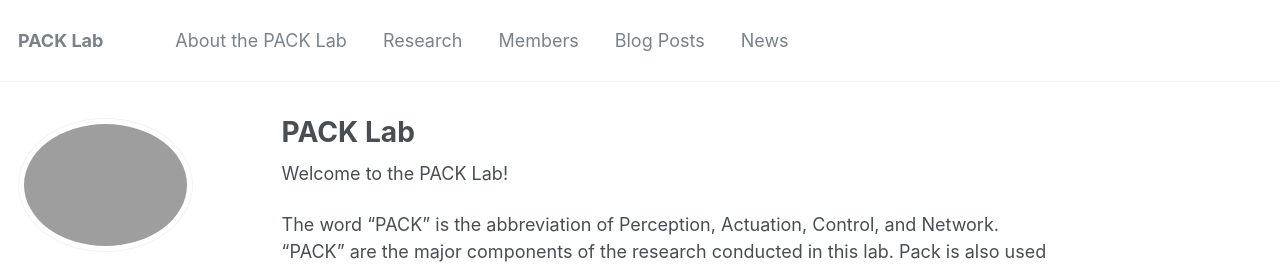
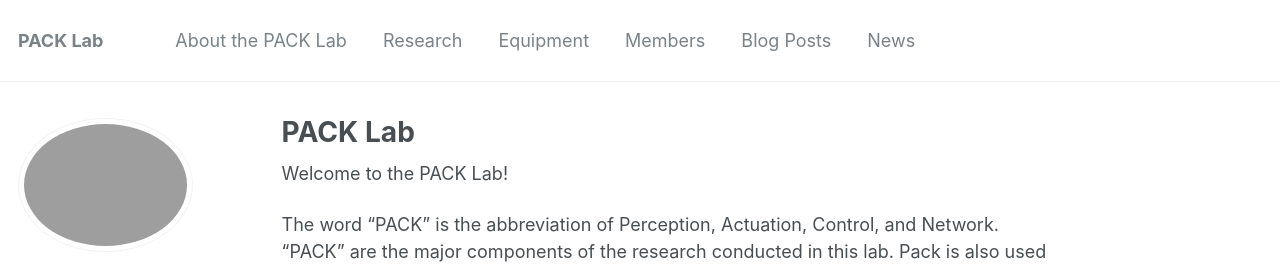
Before and after one commit to pack-lab/pack-lab.github.io, a Jekyll site: the page built from _pages/about.md, in a window 1280 px wide and 900 px high. Shown: the top 264 px of the window. Built offline with Jekyll 4.4.1, drawn with Linux system fonts in a browser that asks for light colours.

Commit message:
Update navigation.yml

```diff
--- a/_data/navigation.yml
+++ b/_data/navigation.yml
@@ -8,6 +8,9 @@ main:
 
   - title: "Research"
     url: /research/
+
+  - title: "Equipment"
+    url: /equipment/
 
   # - title: "Teaching"
     # url: /teaching/
```
